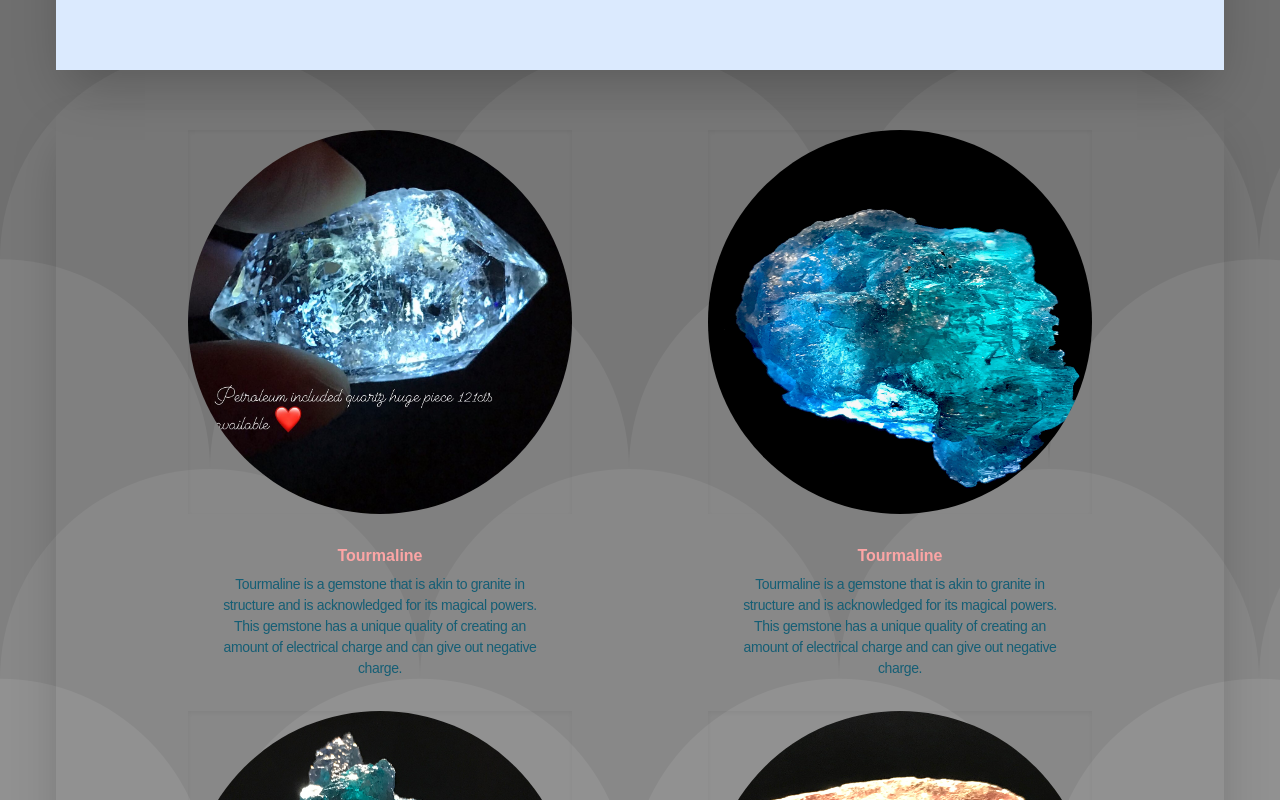
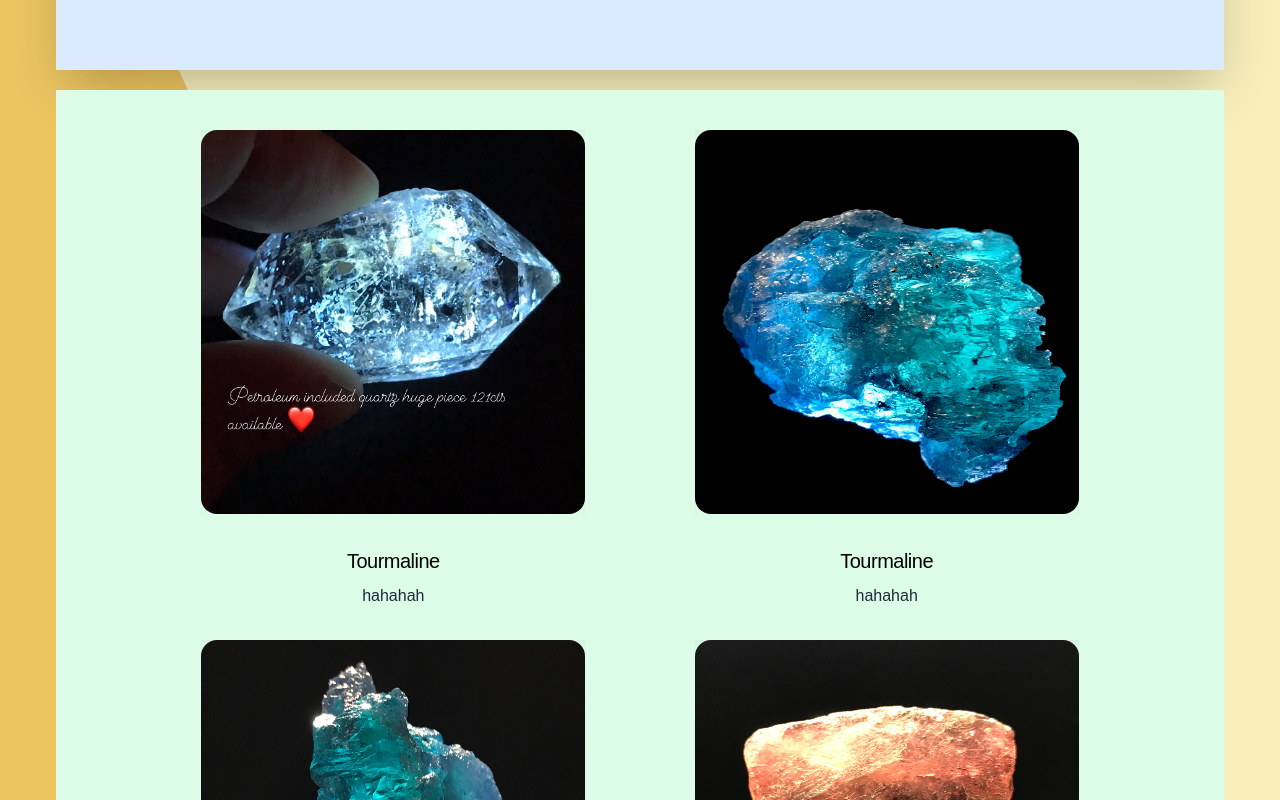
Before and after one commit to 0xPotato00/portfolio, a Next.js app: page / in a window 1280 px wide. Shown: the part 580-1380 px from the top of the page. Built offline with nearby package versions, Linux system fonts and the light colour scheme.

Commit message:
chore: fix backgrounds

```diff
--- a/src/components/elements/Card/CardBio.tsx
+++ b/src/components/elements/Card/CardBio.tsx
@@ -8,11 +8,8 @@ export interface CardBioProps {
 const CardBio: FC<CardBioProps> = ({ bio, title }) => {
   return (
     <div className="nm-flat-gray-200-lg rounded-lg p-8 text-center max-w-sm w-full">
-      <h2 className="text-l font-bold leading-tight mb-2 text-red-300 ">{title}</h2>
-      <p className="text-sm text-cyan-800 leading-2 tracking-tight font-light">
-        Tourmaline is a gemstone that is akin to granite in structure and is acknowledged for its magical powers. This gemstone
-        has a unique quality of creating an amount of electrical charge and can give out negative charge.
-      </p>
+      <h2 className="text-xl font-normal leading-normal mb-2 tracking-tight  text-black-100 ">{title}</h2>
+      <p className="text-md text-gray-800 leading-2 font-light font-sans">{bio}</p>
     </div>
   );
 };
--- a/src/components/elements/Card/CardImage.tsx
+++ b/src/components/elements/Card/CardImage.tsx
@@ -9,7 +9,7 @@ interface CardImageProps {
 const CardImage: FC<CardImageProps> = ({ pictureUrl }) => {
   return (
     <div className="bg shadow-inner flex flex-row justify-center">
-      <img src={pictureUrl} className="rounded-full w-96 h-96" />
+      <img src={pictureUrl} className=" w-96 h-96 rounded-2xl" />
     </div>
   );
 };
--- a/src/components/elements/CardList/CardList.tsx
+++ b/src/components/elements/CardList/CardList.tsx
@@ -1,5 +1,15 @@
 import { FC } from 'react';
 import Card from '../Card/Card';
+const cardList = [
+  {
+    pictureUrl: '/3.JPG',
+    bio: 'Tourmaline is a gemstone that is akin to granite in structure and is acknowledged for its magical powers. This gemstone has a unique quality of creating an amount of electrical charge and can give out negative charge',
+  },
+  {
+    pictureUrl: '/5.JPEG',
+    bio: 'Tourmaline is a gemstone that is akin to granite in structure and is acknowledged for its magical powers. This gemstone has a unique quality of creating an amount of electrical charge and can give out negative charge',
+  },
+];
 
 export interface CardListProps {
   children?: React.ReactNode;
@@ -7,7 +17,7 @@ export interface CardListProps {
 
 const CardList: FC<CardListProps> = ({ children }) => {
   return (
-    <div className="flex flex-wrap justify-evenly items-center align-center mt-5 ">
+    <div className="flex flex-wrap justify-evenly items-center align-center mt-5 bg-green-100 p-10 ">
       <Card bio="hahahah" pictureUrl="/3.JPG" />
       <Card bio="hahahah" pictureUrl="/5.JPEG" />
       <Card bio="hahahah" pictureUrl="/7.JPEG" />
--- a/src/pages/_document.tsx
+++ b/src/pages/_document.tsx
@@ -21,7 +21,7 @@ class MyDocument extends Document {
           <meta key="og_title" property="og:title" content="Gems Parlor" />
           <meta name="description" content="Fine Gems and Jewels" />
         </Head>
-        <body className="antialiased  bg-repeat" style={{ backgroundImage: "url('/scales.svg')" }}>
+        <body className="antialiased bg-cover bg-center bg-no-repeat" style={{ backgroundImage: "url('/wave2.svg')" }}>
           <Main />
           <NextScript />
         </body>
--- a/src/pages/index.tsx
+++ b/src/pages/index.tsx
@@ -16,9 +16,7 @@ const Home = ({ ...props }) => {
         </div>
       </div>
 
-      <div className="shadow-2xl bg-clip-content rounded-b-xl flex flex-row justify-evenly items-center mt-10">
-        <CardList />
-      </div>
+      <CardList />
     </WithContainer>
   );
 };
```
